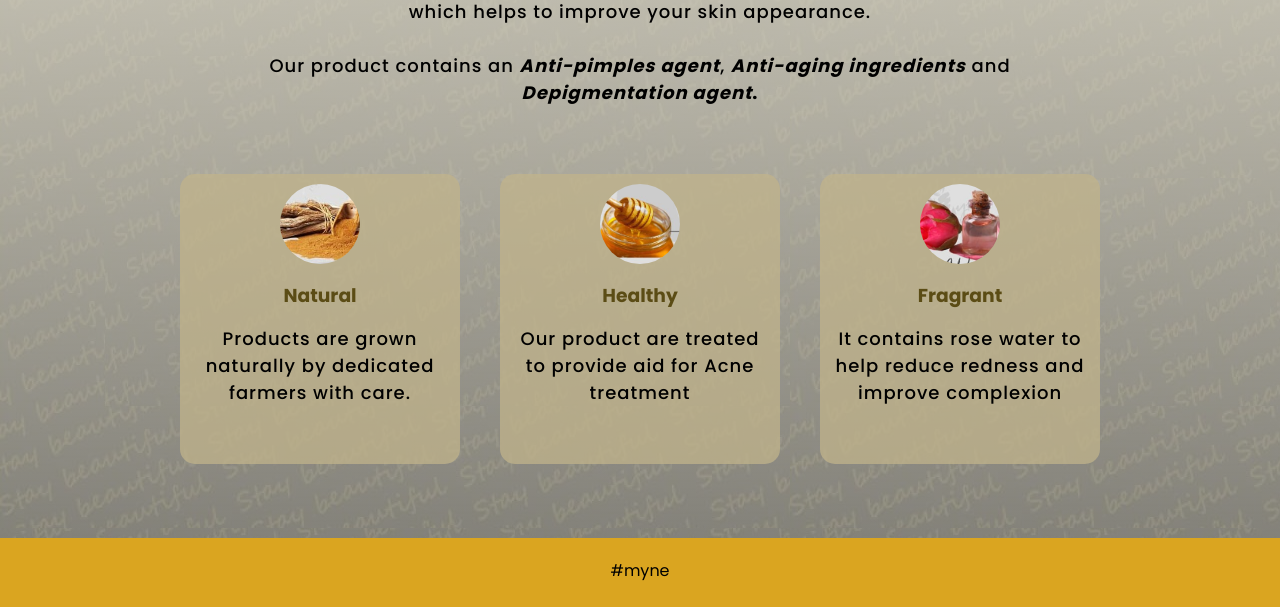
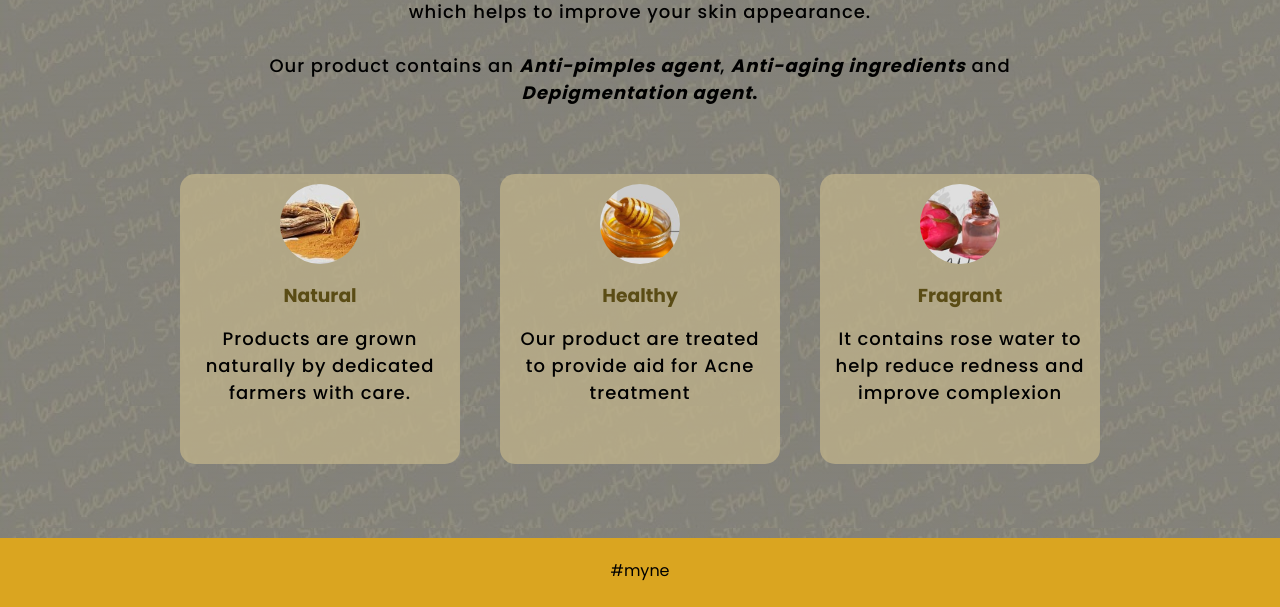
Before and after one commit to Emm-aan1/myne-product, a plain HTML site: page about.html in a window 1280 px wide. Shown: the part 172-779 px from the top of the page. Drawn offline with Linux system fonts and the light colour scheme.

Commit message:
Update style.css

```diff
--- a/style.css
+++ b/style.css
@@ -333,7 +333,7 @@ nav .fa {
   margin: auto;
   padding-top: 70px;
   text-align: center;
-  background-image: linear-gradient(rgba(226, 222, 205, 0.897), rgba(226, 222, 205, 0.458)), url(images/about-background.jpg);
+  background-image: linear-gradient(rgba(226, 222, 205, 0.458), rgba(226, 222, 205, 0.458)), url(images/about-background.jpg);
 }
 
 .about h2 {
```
